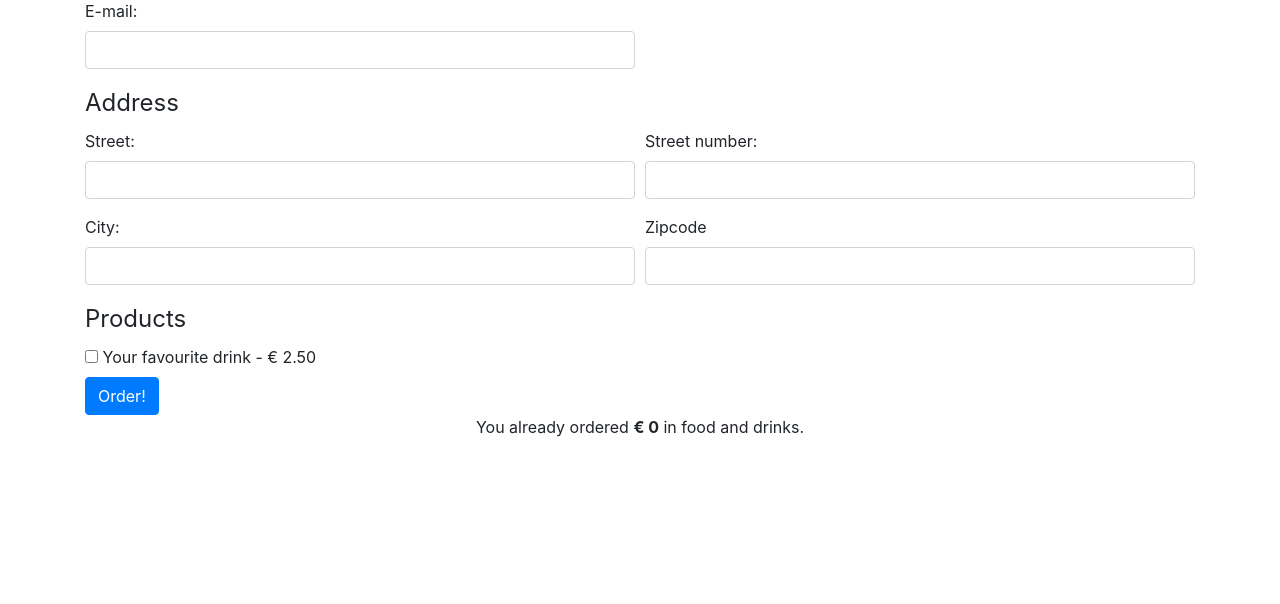
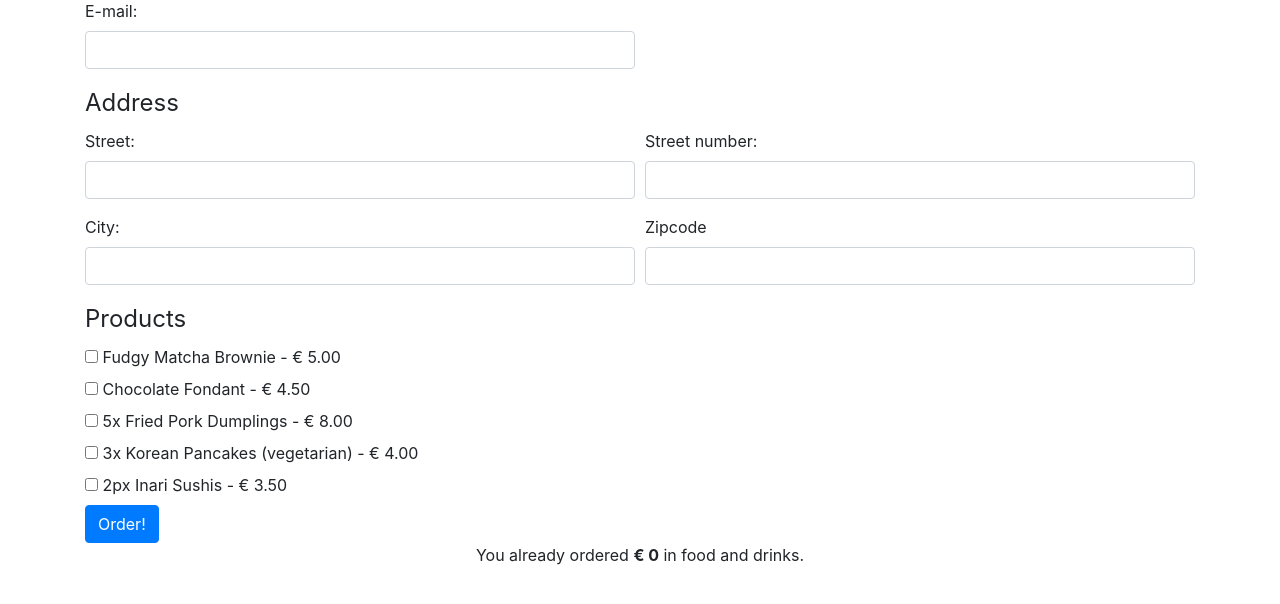
Before and after one commit to becodeorg/Verou-5-the-order-form-anaissnnk, a PHP site: page / in a window 1280 px wide. Shown: the part 57-661 px from the top of the page. Run offline with PHP 8.4, Linux system fonts and the light colour scheme.

Commit message:
Add products

```diff
--- a/index.php
+++ b/index.php
@@ -1,7 +1,4 @@
 <?php
-
-// This file is your starting point (= since it's the index)
-// It will contain most of the logic, to prevent making a messy mix in the html
 
 // This line makes PHP behave in a more strict way
 declare(strict_types=1);
@@ -21,9 +18,12 @@ function whatIsHappening() {
     var_dump($_SESSION);
 }
 
-// TODO: provide some products (you may overwrite the example)
 $products = [
-    ['name' => 'Your favourite drink', 'price' => 2.5],
+    ['name' => 'Fudgy Matcha Brownie', 'price' => 5],
+    ['name' => 'Chocolate Fondant', 'price' => 4.5],
+    ['name' => '5x Fried Pork Dumplings', 'price' => 8],
+    ['name' => '3x Korean Pancakes (vegetarian)', 'price' => 4],
+    ['name' => '2px Inari Sushis', 'price' => 3.5],
 ];
 
 $totalValue = 0;
```
